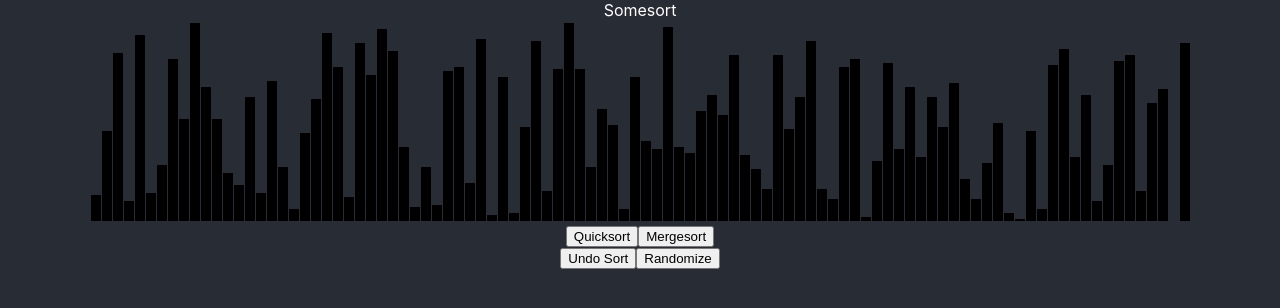
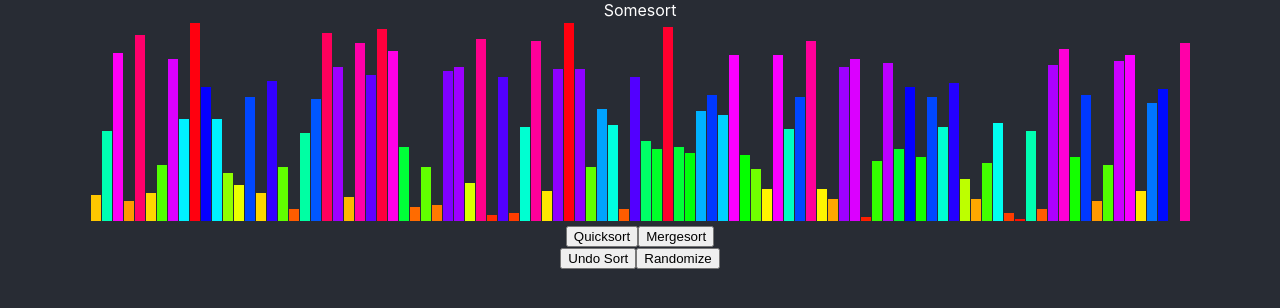
Before and after one commit to EthanThatOneKid/somesort, a React (Create React App) app: page / in a window 1280 px wide. Shown: the top 308 px of the page. Built offline with nearby package versions, Linux system fonts and the light colour scheme.

Commit message:
rainbow update

```diff
--- a/src/css/App.scss
+++ b/src/css/App.scss
@@ -17,12 +17,13 @@
 
 @for $toPercent from 0 through 100 {
     $toPx: (0.01 * $toPercent * $pipeHeight);
+    $fillColor: hsl(0.01 * $toPercent * 360, 100%, 50%);
     .pipe-#{$toPercent} {
         height: $pipeHeight;
         width: $pipeWidth;
         margin: 0.5px;
         display: inline-block;
-        box-shadow: inset 0px (-1 * $toPx) $pipeFillColor;
+        box-shadow: inset 0px (-1 * $toPx) $fillColor;
         transition: box-shadow .1s cubic-bezier(.25, .25, .25, 1.15);
     }
 }
```
